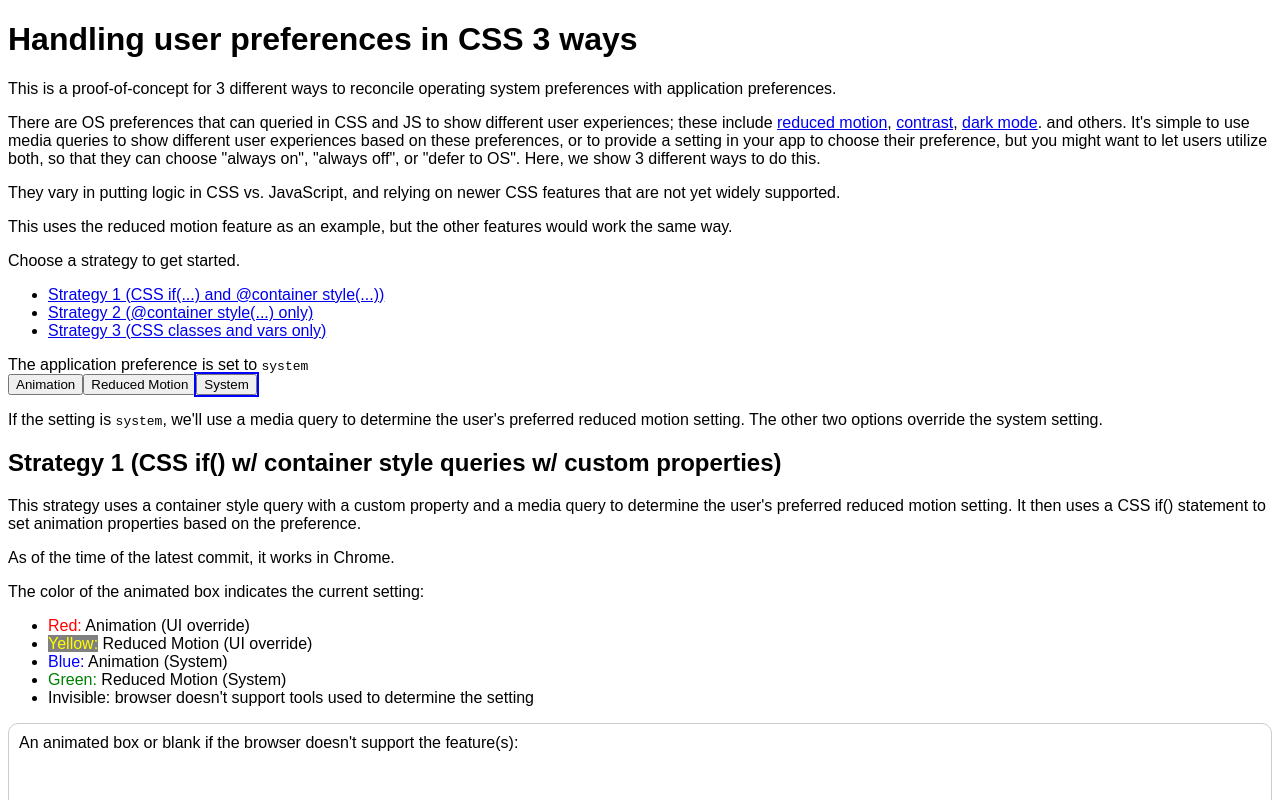
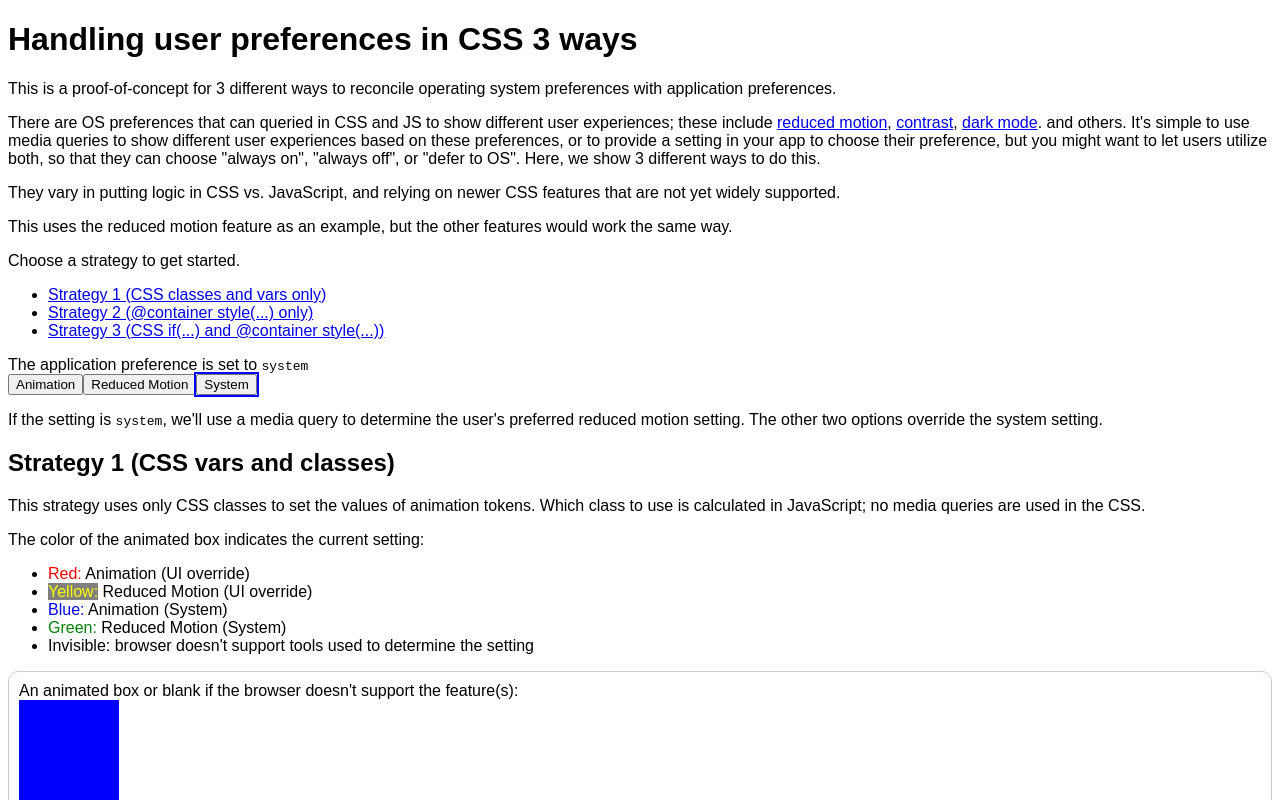
Before and after one commit to adashrod/AppAndOsPreferencesCssAngular, an Angular app: page /strategy-1 in a window 1280 px wide. Shown: the top 800 px of the page. Built offline with nearby package versions, Linux system fonts and the light colour scheme.

Commit message:
swap 1 and 3 so that the most supported feature is first

```diff
--- a/src/app/components/app/app.component.css
+++ b/src/app/components/app/app.component.css
@@ -1,4 +1,4 @@
-.ui-rm-container {
+.app-preference-container {
     display: flex;
     flex-direction: row;
 }
--- a/src/app/components/app/app.component.html
+++ b/src/app/components/app/app.component.html
@@ -1,17 +1,17 @@
 <app-welcome />
 <ul>
     <li>
-        <a routerLink="/strategy-1">Strategy 1 (CSS if(...) and &#64;container style(...))</a>
+        <a routerLink="/strategy-1">Strategy 1 (CSS classes and vars only)</a>
     </li>
     <li>
         <a routerLink="/strategy-2">Strategy 2 (&#64;container style(...) only)</a>
     </li>
     <li>
-        <a routerLink="/strategy-3">Strategy 3 (CSS classes and vars only)</a>
+        <a routerLink="/strategy-3">Strategy 3 (CSS if(...) and &#64;container style(...))</a>
     </li>
 </ul>
 <div>The application preference is set to <code>{{uiPrefReducedMotion}}</code></div>
-<div class="ui-rm-container">
+<div class="app-preference-container">
     <button [class.selected]="uiPrefReducedMotion === 'animate'" (click)="setReducedMotionPreference('animate')">Animation</button>
     <button [class.selected]="uiPrefReducedMotion === 'reduce'" (click)="setReducedMotionPreference('reduce')">Reduced Motion</button>
     <button [class.selected]="uiPrefReducedMotion === 'system'" (click)="setReducedMotionPreference('system')">System</button>
--- a/src/app/components/app/app.component.ts
+++ b/src/app/components/app/app.component.ts
@@ -25,33 +25,42 @@ export class AppComponent implements OnInit {
         this.setReducedMotionPreference("system");
         const mediaQuery = window.matchMedia("(prefers-reduced-motion: reduce)");
         mediaQuery.addEventListener("change", (event: MediaQueryListEvent) => {
-            this.updateStrategy3ClassNames(event.matches);
+            this.updateStrategy1ClassNames(event.matches);
+            // no need to update anything for strategies 2 and 3 here because they check the media query in CSS
         });
     }
 
     public setReducedMotionPreference(reducedMotionPreference: string): void {
         this.uiPrefReducedMotion = reducedMotionPreference;
-        this.document.body.classList.remove("strategy1-ui-animate", "strategy1-ui-reduce", "strategy1-ui-system", "strategy2-ui-animate", "strategy2-ui-reduce", "strategy2-ui-system");
-        this.document.body.classList.add(`strategy1-ui-${reducedMotionPreference}`, `strategy2-ui-${reducedMotionPreference}`);
         const mediaQueryMatches = this.getOsReducedMotion();
-        this.updateStrategy3ClassNames(mediaQueryMatches);
+        this.updateStrategy1ClassNames(mediaQueryMatches);
+        // Strategies 2 and 3 check the media query in CSS
+        this.updateStrategy2ClassNames();
+        this.updateStrategy3ClassNames();
     }
 
-    private updateStrategy3ClassNames(mediaQueryMatches: boolean | null): void {
-        const strategy3ClassNames = this.calculateStrategy3ClassNames(mediaQueryMatches);
-        this.document.body.classList.remove("strategy3-animate", "strategy3-reduce", "strategy3-debug-os-reduce", "strategy3-debug-os-animate", "strategy3-debug-ui-animate", "strategy3-debug-ui-reduce");
-        this.document.body.classList.add(...strategy3ClassNames);
+    private updateStrategy1ClassNames(mediaQueryMatches: boolean | null): void {
+        this.document.body.classList.remove(
+            "strategy1-animate",
+            "strategy1-reduce",
+            "strategy1-debug-os-reduce",
+            "strategy1-debug-os-animate",
+            "strategy1-debug-ui-animate",
+            "strategy1-debug-ui-reduce"
+        );
+        const strategy1ClassNames = this.calculateStrategy1ClassNames(mediaQueryMatches);
+        this.document.body.classList.add(...strategy1ClassNames);
     }
 
-    private calculateStrategy3ClassNames(mediaQueryMatches: boolean | null): string[] {
-        const result = this.calculateStrategy3DebugClassNames();
+    private calculateStrategy1ClassNames(mediaQueryMatches: boolean | null): string[] {
+        const result = this.calculateStrategy1DebugClassNames();
         if (this.uiPrefReducedMotion === "animate") {
-            result.push("strategy3-animate");
+            result.push("strategy1-animate");
         } else if (this.uiPrefReducedMotion === "reduce") {
-            result.push("strategy3-reduce");
+            result.push("strategy1-reduce");
         } else { // system
             if (mediaQueryMatches !== null) {
-                result.push(mediaQueryMatches ? "strategy3-reduce" : "strategy3-animate");
+                result.push(mediaQueryMatches ? "strategy1-reduce" : "strategy1-animate");
             }
         }
         return result;
@@ -60,19 +69,19 @@ export class AppComponent implements OnInit {
     /**
      * @returns a CSS class used only for debugging (the box color), based on both the OS and UI settings
      */
-    private calculateStrategy3DebugClassNames(): string[] {
+    private calculateStrategy1DebugClassNames(): string[] {
         const result: string[] = [];
         switch (this.uiPrefReducedMotion) {
             case "animate":
-                result.push("strategy3-debug-ui-animate");
+                result.push("strategy1-debug-ui-animate");
                 break;
             case "reduce":
-                result.push("strategy3-debug-ui-reduce");
+                result.push("strategy1-debug-ui-reduce");
                 break;
             case "system": {
                 const prefersReducedMotion = this.getOsReducedMotion();
                 if (prefersReducedMotion !== null) {
-                    result.push(prefersReducedMotion ? "strategy3-debug-os-reduce" : "strategy3-debug-os-animate");
+                    result.push(prefersReducedMotion ? "strategy1-debug-os-reduce" : "strategy1-debug-os-animate");
                 }
                 break;
             }
@@ -80,6 +89,24 @@ export class AppComponent implements OnInit {
                 throw new Error(`Invalid UI reduced motion value: ${this.uiPrefReducedMotion}`);
         }
         return result;
+    }
+
+    private updateStrategy2ClassNames(): void {
+        this.document.body.classList.remove(
+            "strategy2-ui-animate",
+            "strategy2-ui-reduce",
+            "strategy2-ui-system",
+        );
+        this.document.body.classList.add(`strategy2-ui-${this.uiPrefReducedMotion}`);
+    }
+
+    private updateStrategy3ClassNames(): void {
+        this.document.body.classList.remove(
+            "strategy3-ui-animate",
+            "strategy3-ui-reduce",
+            "strategy3-ui-system",
+        );
+        this.document.body.classList.add(`strategy3-ui-${this.uiPrefReducedMotion}`);
     }
 
     /**
--- a/src/app/components/strategy3-css-vars-and-classes/strategy3-css-vars-and-classes.component.html
+++ b/src/app/components/strategy1-css-vars-and-classes/strategy1-css-vars-and-classes.component.html
@@ -1,4 +1,4 @@
-<h2>Strategy 3 (CSS vars and classes)</h2>
+<h2>Strategy 1 (CSS vars and classes)</h2>
 <p>
     This strategy uses only CSS classes to set the values of animation tokens. Which class to use is calculated in JavaScript; no media queries are used in the CSS.
 </p>
--- a/src/app/components/strategy2-container-style/strategy2-container-style.component.html
+++ b/src/app/components/strategy2-container-style/strategy2-container-style.component.html
@@ -18,14 +18,14 @@ main &#123;
     --anim-iteration-count-infinite: infinite;
 &#125;
 
-&#64;container style(--ui-rm: reduce) &#123;
+&#64;container style(--app-preference: reduce) &#123;
     main &#123;
         --anim-duration-long: 1ms;
         --anim-iteration-count-infinite: 1;
     &#125;
 &#125;
 
-&#64;container style(--ui-rm: system) &#123;
+&#64;container style(--app-preference: system) &#123;
     &#64;media(prefers-reduced-motion: reduce) &#123;
         main &#123;
             /* rules are duplicated here because of the nested media query */
--- a/src/app/components/strategy1-css-if/strategy1-css-if.component.html
+++ b/src/app/components/strategy3-css-if/strategy3-css-if.component.html
@@ -1,4 +1,4 @@
-<h2>Strategy 1 (CSS if() w/ container style queries w/ custom properties)</h2>
+<h2>Strategy 3 (CSS if() w/ container style queries w/ custom properties)</h2>
 <p>
     This strategy uses a container style query with a custom property and a media query to determine the user's preferred reduced motion setting.
     It then uses a CSS if() statement to set animation properties based on the preference.
@@ -13,13 +13,13 @@
 <p>Example:</p>
 <pre>
 --anim-duration-long: if(
-    style(--ui-rm: reduce) or
-        (style(--ui-rm: system) and media(prefers-reduced-motion: reduce)): 1ms;
+    style(--app-preference: reduce) or
+        (style(--app-preference: system) and media(prefers-reduced-motion: reduce)): 1ms;
     else: 5s;
 );
 --anim-iteration-count-infinite: if(
-    style(--ui-rm: reduce) or
-        (style(--ui-rm: system) and media(prefers-reduced-motion: reduce)): 1;
+    style(--app-preference: reduce) or
+        (style(--app-preference: system) and media(prefers-reduced-motion: reduce)): 1;
     else: infinite;
 );
 <!-- todo: add a component example, too -->
--- a/src/styles.css
+++ b/src/styles.css
@@ -1,31 +1,40 @@
-body.strategy1-ui-reduce, body.strategy2-ui-reduce { --ui-rm: reduce; }
-body.strategy1-ui-animate, body.strategy2-ui-animate { --ui-rm: animate; }
-body.strategy1-ui-system, body.strategy2-ui-system { --ui-rm: system; }
-
 body {
     font-family: Arial, sans-serif;
+}
 
-    /* #region Strategy 1 */
-    --strategy1-anim-color-indicator: if(
-        style(--ui-rm: reduce): yellow;
-        style(--ui-rm: animate): red;
-        style(--ui-rm: system) and media(prefers-reduced-motion: reduce): green;
-        else: blue;
-    );
+body.strategy1-ui-reduce, body.strategy2-ui-reduce { --app-preference: reduce; }
+body.strategy1-ui-animate, body.strategy2-ui-animate { --app-preference: animate; }
+body.strategy1-ui-system, body.strategy2-ui-system { --app-preference: system; }
 
-    --strategy1-anim-dur-long: if(
-        style(--ui-rm: reduce) or
-            (style(--ui-rm: system) and media(prefers-reduced-motion: reduce)): 1ms;
-        else: 5s;
-    );
+/* #region Strategy 1 */
+/* Since strategy 1 doesn't do any querying in CSS, it doesn't need to know the fine-grained details of
+how animate/reduce was calculated. These debug classes are only used for the color of the animated box. */
+body.strategy1-debug-ui-animate {
+    --strategy1-anim-color-indicator: red;
+}
 
-    --strategy1-anim-iteration-count-infinite: if(
-        style(--ui-rm: reduce) or
-            (style(--ui-rm: system) and media(prefers-reduced-motion: reduce)): 1;
-        else: infinite;
-    );
-    /* #endregion */
+body.strategy1-debug-ui-reduce {
+    --strategy1-anim-color-indicator: yellow;
 }
+
+body.strategy1-debug-os-animate {
+    --strategy1-anim-color-indicator: blue;
+}
+
+body.strategy1-debug-os-reduce {
+    --strategy1-anim-color-indicator: green;
+}
+
+body.strategy1-animate {
+    --strategy1-anim-dur-long: 5s;
+    --strategy1-anim-iteration-count-infinite: infinite;
+}
+
+body.strategy1-reduce {
+    --strategy1-anim-dur-long: 1ms;
+    --strategy1-anim-iteration-count-infinite: 1;
+}
+/* #endregion */
 
 /* #region Strategy 2 */
 main {
@@ -42,7 +51,7 @@ main {
     --strategy2-anim-iteration-count-infinite: infinite;
 }
 
-@container style(--ui-rm: reduce) {
+@container style(--app-preference: reduce) {
     main {
         --strategy2-anim-color-indicator: yellow;
         --strategy2-anim-dur-long: 1ms;
@@ -50,14 +59,14 @@ main {
     }
 }
 
-@container style(--ui-rm: animate) {
+@container style(--app-preference: animate) {
     main {
         --strategy2-anim-color-indicator: red;
         /* default values: nothing to do here */
     }
 }
 
-@container style(--ui-rm: system) {
+@container style(--app-preference: system) {
     @media(prefers-reduced-motion: reduce) {
         main {
             --strategy2-anim-color-indicator: green;
@@ -70,31 +79,24 @@ main {
 /* #endregion */
 
 /* #region Strategy 3 */
-/* Since strategy 3 doesn't do any querying in CSS, it doesn't need to know the fine-grained details of
-how animate/reduce was calculated. These debug classes are only used for the color of the animated box. */
-body.strategy3-debug-ui-animate {
-    --strategy3-anim-color-indicator: red;
-}
+body {
+    --strategy3-anim-color-indicator: if(
+        style(--app-preference: reduce): yellow;
+        style(--app-preference: animate): red;
+        style(--app-preference: system) and media(prefers-reduced-motion: reduce): green;
+        else: blue;
+    );
 
-body.strategy3-debug-ui-reduce {
-    --strategy3-anim-color-indicator: yellow;
-}
+    --strategy3-anim-dur-long: if(
+        style(--app-preference: reduce) or
+            (style(--app-preference: system) and media(prefers-reduced-motion: reduce)): 1ms;
+        else: 5s;
+    );
 
-body.strategy3-debug-os-animate {
-    --strategy3-anim-color-indicator: blue;
-}
-
-body.strategy3-debug-os-reduce {
-    --strategy3-anim-color-indicator: green;
-}
-
-body.strategy3-animate {
-    --strategy3-anim-dur-long: 5s;
-    --strategy3-anim-iteration-count-infinite: infinite;
-}
-
-body.strategy3-reduce {
-    --strategy3-anim-dur-long: 1ms;
-    --strategy3-anim-iteration-count-infinite: 1;
+    --strategy3-anim-iteration-count-infinite: if(
+        style(--app-preference: reduce) or
+            (style(--app-preference: system) and media(prefers-reduced-motion: reduce)): 1;
+        else: infinite;
+    );
 }
 /* #endregion */
```
Also changed, not shown: src/app/app.routes.ts (+4 -4 lines), src/app/components/strategy1-css-vars-and-classes/strategy1-css-vars-and-classes.component.ts (renamed from src/app/components/strategy3-css-vars-and-classes/strategy3-css-vars-and-classes.component.ts, +4 -4 lines), src/app/components/strategy3-css-if/strategy3-css-if.component.ts (renamed from src/app/components/strategy1-css-if/strategy1-css-if.component.ts, +4 -4 lines), src/app/components/strategy1-css-vars-and-classes/strategy1-css-vars-and-classes.component.css (renamed from src/app/components/strategy1-css-if/strategy1-css-if.component.css), src/app/components/strategy3-css-if/strategy3-css-if.component.css (renamed from src/app/components/strategy3-css-vars-and-classes/strategy3-css-vars-and-classes.component.css), 1 other file (tests, documents, lock files or other folders).
